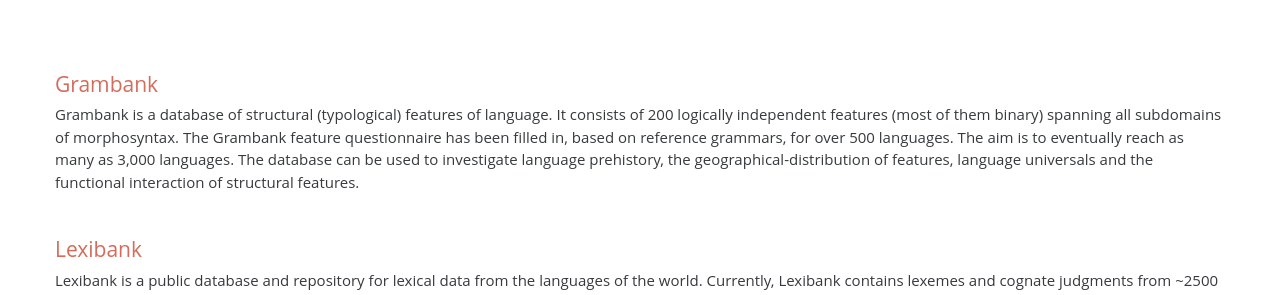
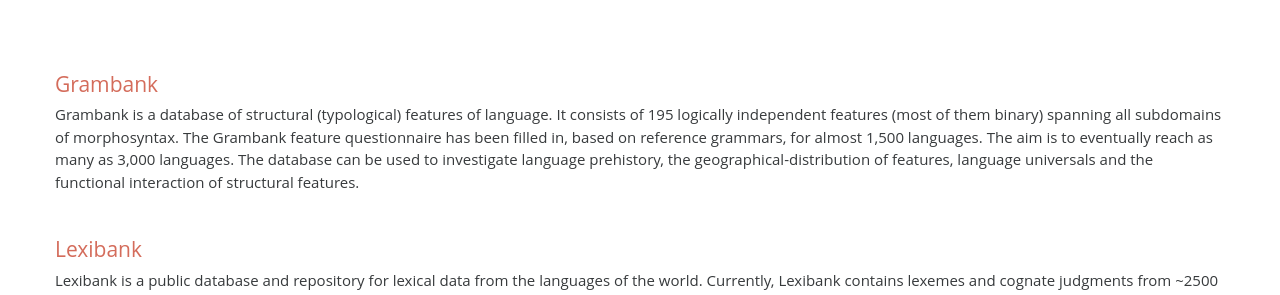
Before and after one commit to glottobank/glottobank.github.io, a Jekyll site: the page built from index.html, in a window 1280 px wide and 900 px high, scrolled down 509 px. Shown: the part 156-451 px from the top of the window. Built offline with Jekyll 4.4.1, drawn with Linux system fonts in a browser that asks for light colours.

Commit message:
updated numbers

```diff
--- a/index.html
+++ b/index.html
@@ -54,11 +54,11 @@
                     <p>
                         Grambank is a database of structural (typological) features of
                         language. It
-                        consists of 200 logically independent features (most of them
+                        consists of 195 logically independent features (most of them
                         binary) spanning
                         all subdomains of morphosyntax. The Grambank feature questionnaire
                         has been
-                        filled in, based on reference grammars, for over 500 languages.
+                        filled in, based on reference grammars, for almost 1,500 languages.
                         The aim is to
                         eventually reach as many as 3,000 languages. The database can be
                         used to
```
